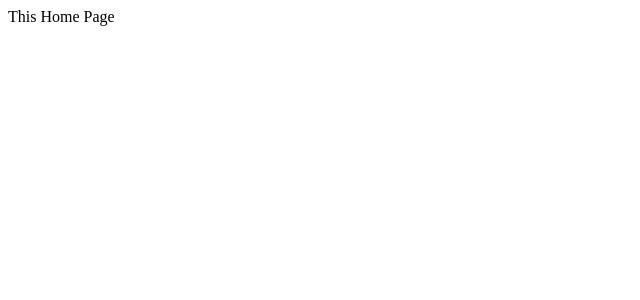
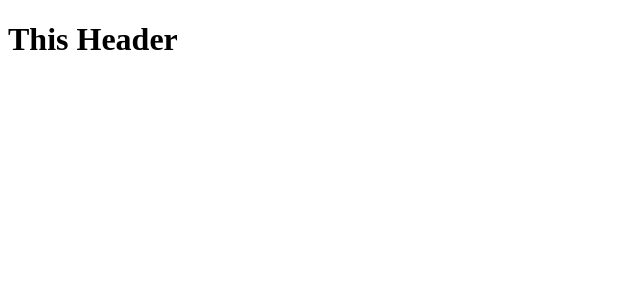
Before and after one commit to i99dev/start-kit-ssr, a React (Create React App) app: page /home in a window 1280 px wide. Shown: the top 300 px of the page, without its empty margins (0-640 px from the left). Built offline with nearby package versions, Linux system fonts and the light colour scheme; the HTML template or start-up script is replaced by a standard one.

Commit message:
add proxy with redux and server and user from this point all necessary sutep its done with out error page

```diff
--- a/src/App.js
+++ b/src/App.js
@@ -1,15 +1,11 @@
 import React from 'react';
+import {renderRoutes} from 'react-router-config';
 
-
-function App() {
+function App({route}) {
   return (
     <div>
-            This Page React my name
-      <button onClick={() => {
-        console.log('print my button');
-      }}>
-                Test Press
-      </button>
+      <h1>This Header</h1>
+      {renderRoutes(route.routes)}
     </div>
   );
 }
--- a/src/Routers.js
+++ b/src/Routers.js
@@ -15,15 +15,16 @@
 export default [
   {
     ...App,
+    routes: [
+      {
+        ...Home,
         path: '/',
         exact: true,
-  },
-  {
-    path: '/home',
-    component: Home,
       },
       {
         ...Contact,
         path: '/Contact',
       },
+    ],
+  },
 ];
```
Also changed, not shown: src/Page/home/index.js (+6 -5 lines), public/bundle.js. Lines whose indentation alone changed are shown as unchanged.
